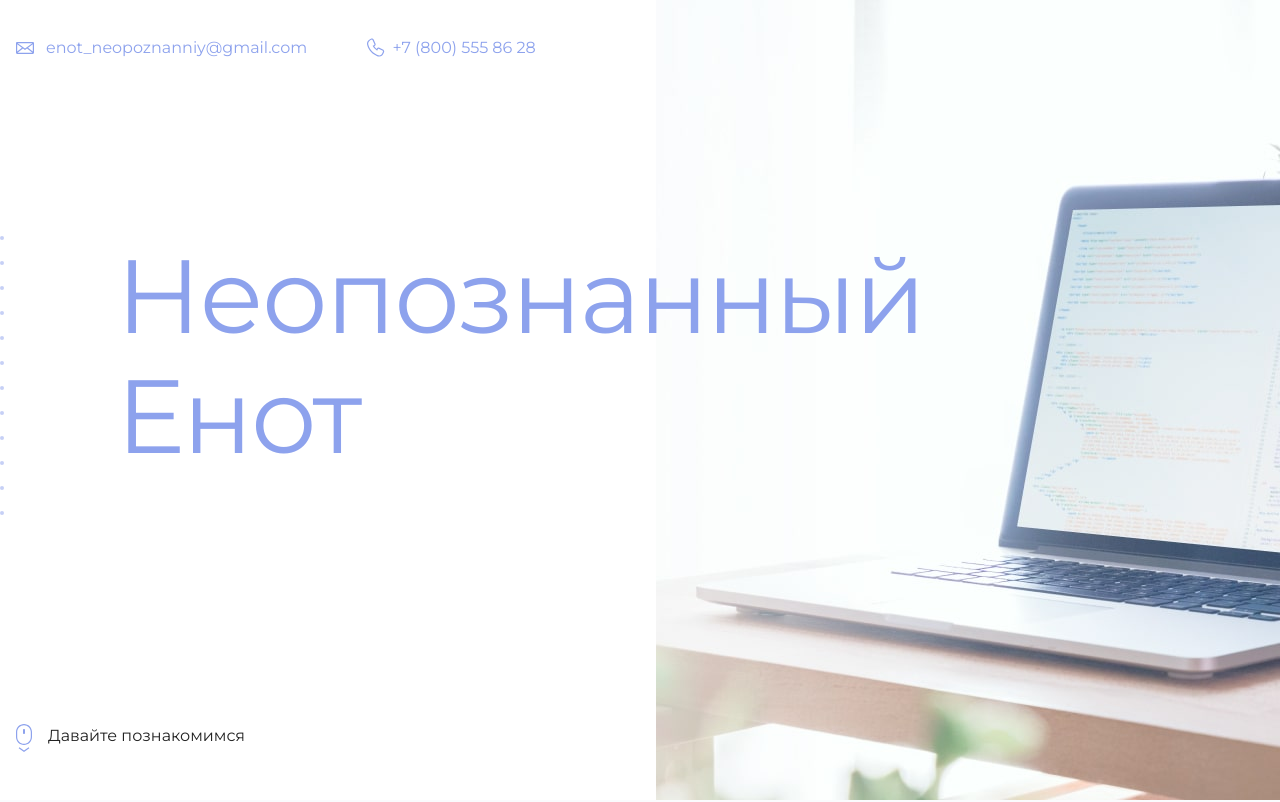
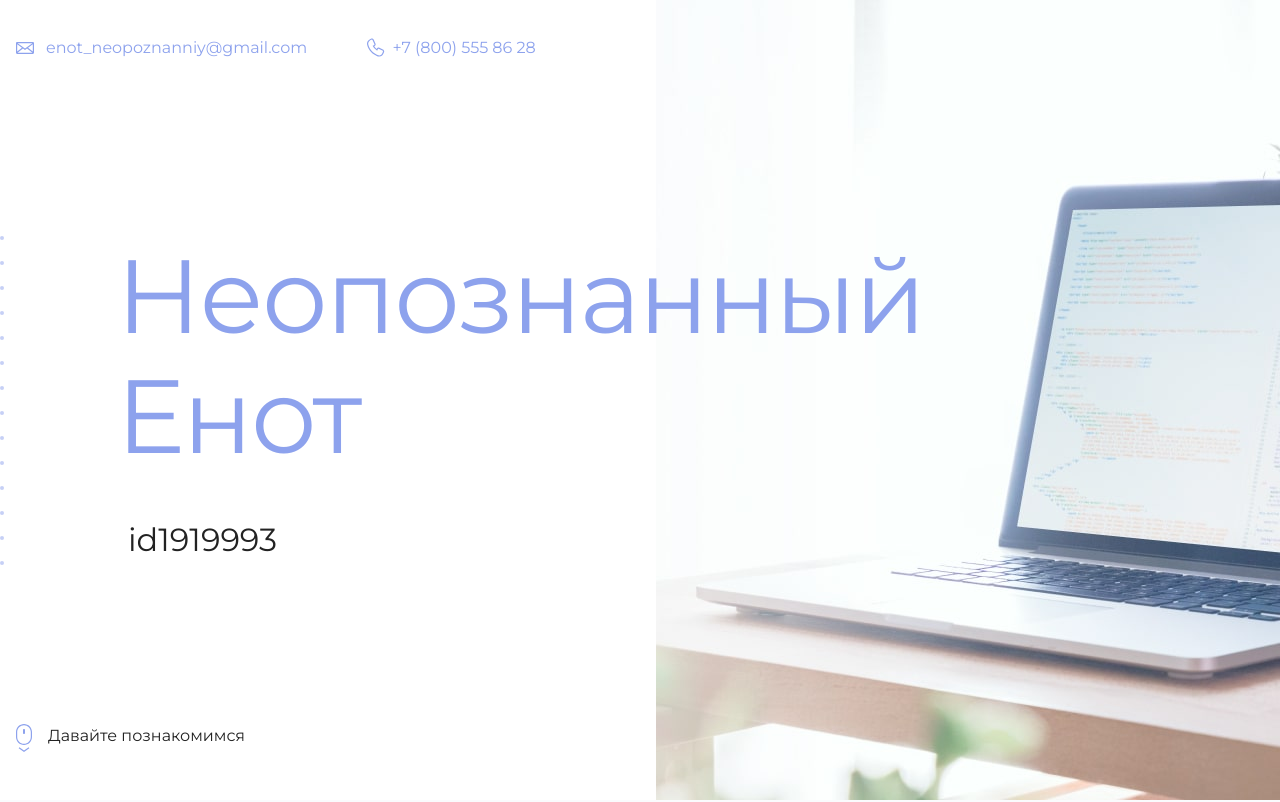
Before and after one commit to Ulianaa56/my-site, a plain HTML site: page my-site/index.html in a window 1280 px wide. Shown: the top 802 px of the page. Drawn offline with Linux system fonts and the light colour scheme.

Commit message:
Update index.html

```diff
--- a/my-site/index.html
+++ b/my-site/index.html
@@ -19,7 +19,7 @@
       <section class="hero-image">
         <div class="container">
           <h1 class="heading">Неопознанный Енот</h1>
-          <p><!-- Тут ваш id на сайте Академии --></p>
+          <p>id1919993</p>
         </div>
       </section>
 
```
